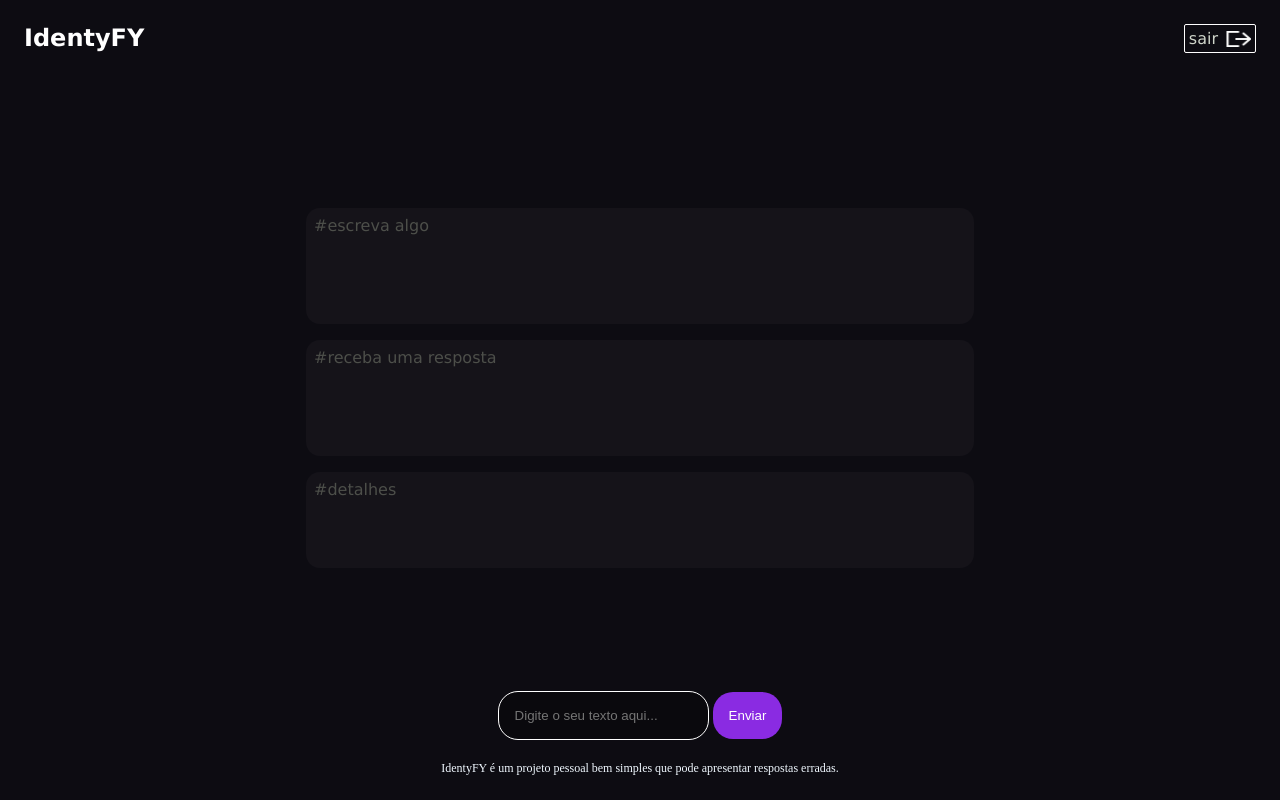
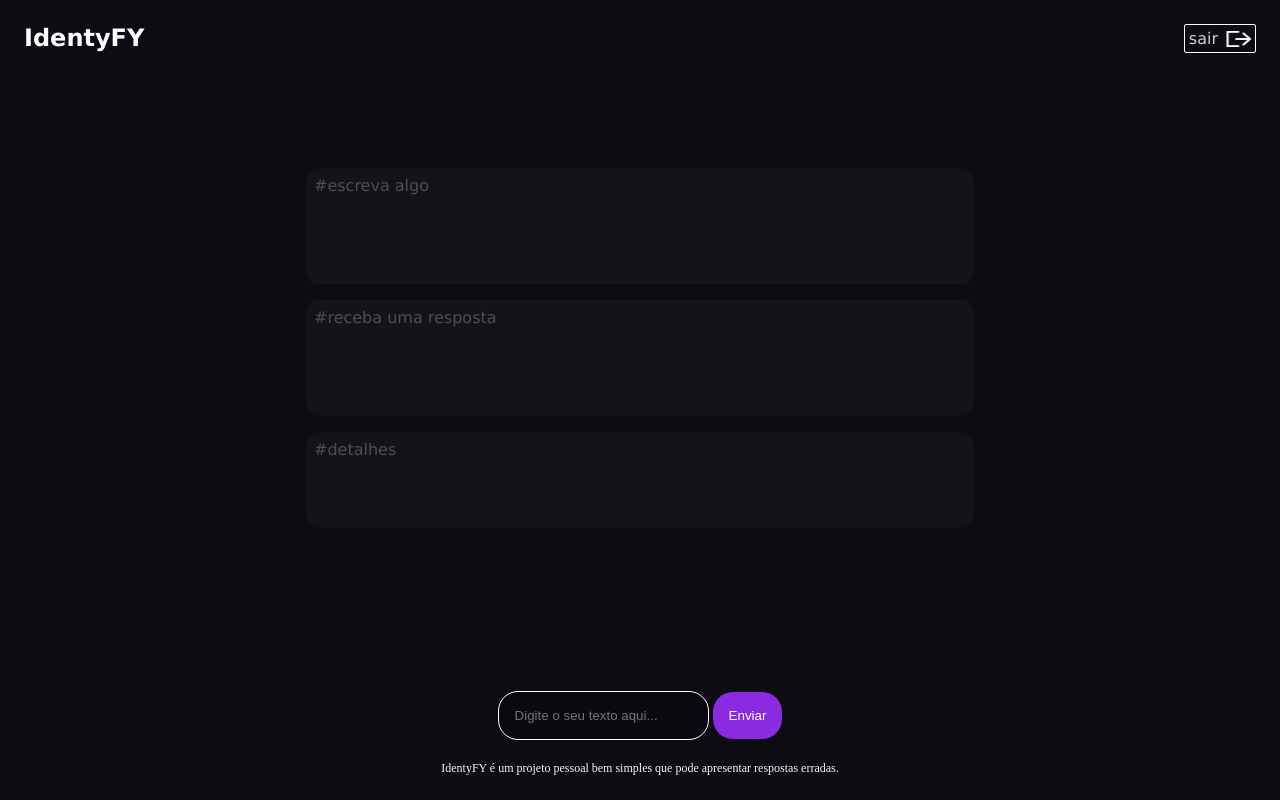
Before and after one commit to Lucasmtsoares/identyfy-analisador-de-sentimentos, a Flask app: page /identificador-de-sentimentos in a window 1280 px wide. Run offline with Flask 3, Linux system fonts and the light colour scheme.

Commit message:
corretion of position loading

```diff
--- a/app/static/identyfy-style.css
+++ b/app/static/identyfy-style.css
@@ -52,7 +52,7 @@ body{
     margin: auto;
 }
 .container{
-    margin-top: 200px;
+    margin-top: 160px;
 }
 .container-question, .container-response{
     color: rgb(255, 255, 255);
```
